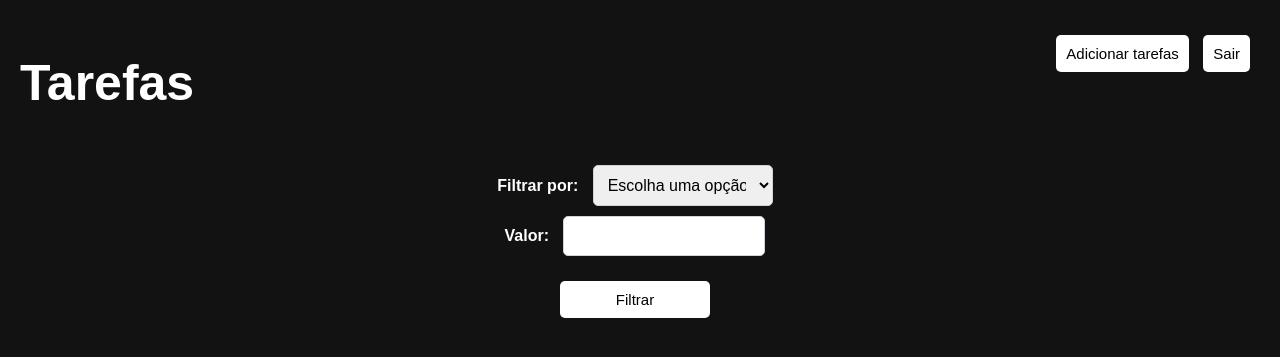
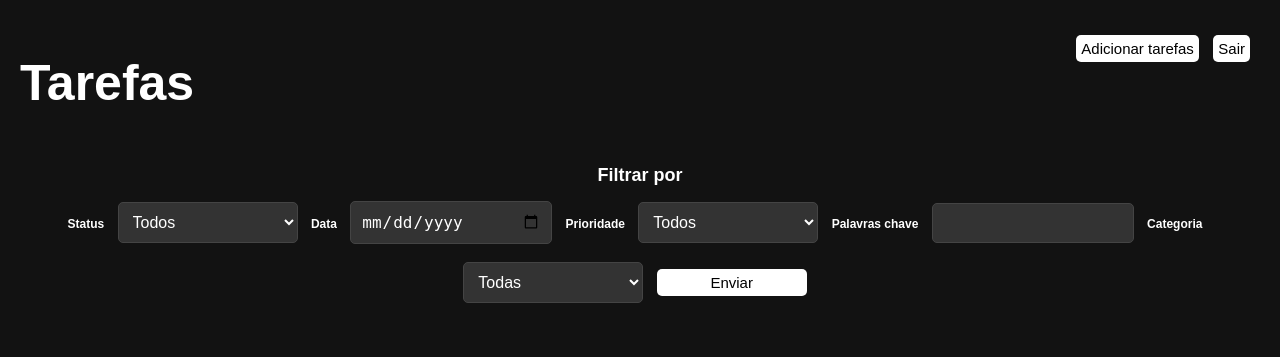
Before and after one commit to Andremdrs77/Projeto-DB, a Flask app: page /dash in a window 1280 px wide. Shown: the top 357 px of the page. Run offline with Flask 3, Linux system fonts and the light colour scheme; the visitor is signed in with stand-in values (Sample User, id 1); data that the repository does not hold is empty.

Commit message:
Update templates

```diff
--- a/app.py
+++ b/app.py
@@ -8,7 +8,6 @@ login_manager = LoginManager()
 
 app = Flask(__name__)
 app.config['SECRET_KEY'] = 'MUITODIFICIL'
-
 
 
 login_manager.init_app(app)
@@ -79,30 +78,44 @@ def dash():
     return render_template('dash.html', tarefas=tarefas)
 
 
-@app.route('/filter', methods=['GET', 'POST'])
+@app.route('/select', methods=['GET', 'POST'])
 @login_required
-def filter():
+def select():
     user_id = current_user.id
-    tarefas = []
-    if request.method == 'POST':
-        filtro = request.form['filtros']
-        valor = request.form['Valor']
-        if filtro == 'Nome':
-            tarefas = Tarefa.get_tarefa_by_nome(valor, user_id)
-        elif filtro == 'Categoria':
-            tarefas = Tarefa.get_tarefa_by_categoria(valor, user_id)
-        elif filtro == 'Descrição':
-            tarefas = Tarefa.get_tarefa_by_descricao(valor, user_id)
-        elif filtro == 'Prazo':
-            tarefas = Tarefa.get_tarefa_by_data_limite(valor, user_id)
-        elif filtro == 'Status':
-            tarefas = Tarefa.get_tarefa_by_status(valor, user_id)
-        elif filtro == 'Prioridade':
-            tarefas = Tarefa.get_tarefa_by_prioridade(valor, user_id)
+    if request.method=='POST':
+        status = request.form['status']
+        data = request.form['data']
+        prioridade = request.form['prioridade']
+        palavras = request.form['palavras']
+        categoria = request.form['categoria']
 
-        return render_template('filter.html', tarefas=tarefas)
+        conn = obter_conexao()
+        cursor = conn.cursor()
+        query = ('SELECT * FROM tb_tarefas WHERE tar_usr_id=%s')
+        params = [user_id]
 
-    return render_template('filter.html', tarefas=tarefas)
+        if status and status !='Todos':
+            query += ' AND tar_status=%s'
+            params.append(status)
+        if data:
+            query += ' AND tar_data_limite=%s'
+            params.append(data)
+        if prioridade and prioridade !='Todos':
+            query += ' AND tar_prioridade=%s'
+            params.append(prioridade)
+        if palavras :
+            query += ' AND tar_nome LIKE %s'
+            params.append(f'%{palavras}%')
+        if categoria and categoria != 'Todas':
+            query += ' AND tar_categoria=%s'
+            params.append(categoria)
+
+        cursor.execute(query,params)
+        tarefas = cursor.fetchall()
+        conn.close()
+
+        return render_template('dash.html', tarefas=tarefas)
+    return render_template('dash.html')
 
 
 @app.route('/add',methods=['GET','POST'])
--- a/templates/dash.html
+++ b/templates/dash.html
@@ -33,7 +33,7 @@
         button {
             margin-right: 10px;
             margin-top: 15px;
-            padding: 10px;
+            padding: 5px;
             background-color: white;
             border: none;
             border-radius: 5px;
@@ -46,11 +46,18 @@
             text-decoration: none;
         }
         button:hover {
-            background-color: gray;
+        background-color: black;
+        color: white;
+        transition: .5s;
+        }
+        button:not(:hover) {
+            transition: 1.2s
         }
         .action-buttons {
             margin-top: 20px;
             text-align: center;
+            color:white;
+            font-size:12px;
         }
         .action-buttons button {
             width: 150px;
@@ -62,17 +69,19 @@
         }
         select, input[type="text"], input[type="date"] {
             padding: 10px;
-            border: 1px solid #ced4da;
+            border: 1px solid #444;
             border-radius: 5px;
             width: calc(200px - 20px);
             margin-right: 10px;
             font-size: 16px;
+            background-color: #333;
+            color: white;
             margin-bottom: 10px;
         }
         select:focus, input:focus {
-            border-color: #80bdff;
+            border-color: white;
             outline: none;
-            box-shadow: 0 0 0 0.2rem rgba(0, 123, 255, .25);
+            box-shadow: 0 0 0 0.2rem rgba(81, 88, 96, 0.25);
         }
         .nav{
 
@@ -89,28 +98,40 @@
             <a href="{{ url_for('logout') }}"><button>Sair</button></a></div>
     </div>
     <div class="action-buttons">
-        <form method="POST" action="{{ url_for('filter') }}">
-            <label for="filtros">Filtrar por:</label>
-            <select name="filtros" id="filtros" required onchange="updateInput()">
-                <option value="" disabled selected>Escolha uma opção</option>
-                <option value="Nome">Nome</option>
-                <option value="Categoria">Categoria</option>
-                <option value="Descrição">Descrição</option>
-                <option value="Prazo">Prazo</option>
-                <option value="Status">Status</option>
-                <option value="Prioridade">Prioridade</option>
+       <h2>Filtrar por </h2>
+        <form action="{{url_for('select')}}" method="post">
+            <label for="status">Status</label>
+                <select name="status" id="status">
+                    <option value="Todos">Todos</option>
+                    <option value="Concluída">Concluída</option>
+                    <option value="Em andamento">Em andamento</option>
+                    <option value="Pendente">Pendente</option>
+                </select>
 
+            <label for="data">Data</label>
+                <input type="date" name="data" id="data">
+
+            <label for="prioridade">Prioridade</label>
+            <select name="prioridade" id="prioridade">
+                <option value="Todos">Todos</option>
+                <option value="Alta">Alta</option>
+                <option value="Média">Média</option>
+                <option value="Baixa">Baixa</option>
             </select>
 
-            <div id="input">
-                <label for="Valor">Valor:</label>
-                <input type="text" name="Valor" id="Valor" required>
-            </div>
+            <label for="palavras">Palavras chave</label>
+            <input type="text" name="palavras" id="palavras">
 
-            <button type="submit">Filtrar</button>
+            <label for="categoria">Categoria</label>
+            <select name="categoria" id="categoria">
+                <option value="Todas">Todas</option>
+                <option value="Trabalho">Trabalho</option>
+                <option value="Estudo">Estudo</option>
+                <option value="Pessoal">Pessoal</option>
+            </select>
+
+            <button>Enviar</button>
         </form>
-        </form>
-
 
     </div>
     <ul>
@@ -131,59 +152,5 @@
 
 
 </body>
-<script>
 
-function updateInput() {
-    const filtroSelect = document.getElementById('filtros');
-    const dynamicInput = document.getElementById('input');
-
-    // Limpa o conteúdo anterior do dynamicInput
-    dynamicInput.innerHTML = '<label for="Valor">Valor:</label>';
-
-    // Cria um novo campo input ou select
-    const Valor = document.createElement(filtroSelect.value === 'Prioridade' || filtroSelect.value === 'Status' || filtroSelect.value === 'Categoria' ? 'select' : 'input');
-    Valor.id = 'Valor';
-    Valor.name = 'Valor';
-    Valor.required = true; // Define o campo como obrigatório
-
-    switch (filtroSelect.value) {
-        case 'Nome':
-        case 'Descrição':
-            Valor.type = 'text';
-            break;
-        case 'Prazo':
-            Valor.type = 'date';
-            break;
-        case 'Prioridade':
-            ['Baixa', 'Média', 'Alta'].forEach(option => {
-                const opt = document.createElement('option');
-                opt.value = option;
-                opt.innerHTML = option;
-                Valor.appendChild(opt);
-            });
-            break;
-        case 'Status':
-            ['Pendente', 'Em Progresso', 'Concluída'].forEach(option => {
-                const opt = document.createElement('option');
-                opt.value = option;
-                opt.innerHTML = option;
-                Valor.appendChild(opt);
-            });
-            break;
-        case 'Categoria':
-            ['Trabalho', 'Estudo', 'Pessoal'].forEach(option => {
-                const opt = document.createElement('option');
-                opt.value = option;
-                opt.innerHTML = option;
-                Valor.appendChild(opt);
-            });
-            break;
-        default:
-            Valor.type = 'text';
-    }
-
-    dynamicInput.appendChild(Valor);
-}
-
-</script>
 </html>
```
Also changed, not shown: templates/add.html (+8 -3 lines), templates/index.html (+11 -9 lines), templates/login.html (+35 -28 lines), templates/register.html (+17 -9 lines), templates/update.html (+10 -8 lines).
